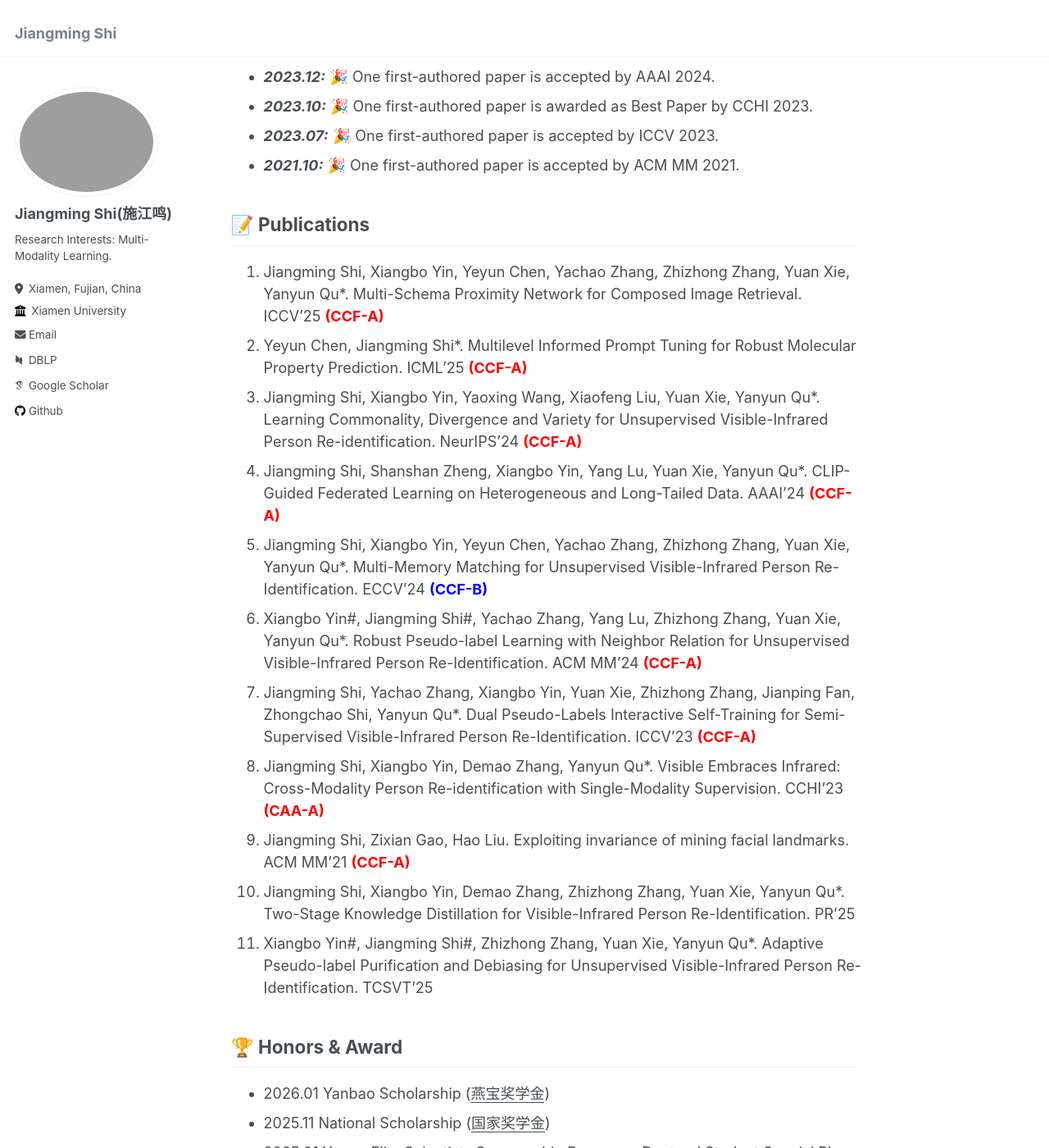
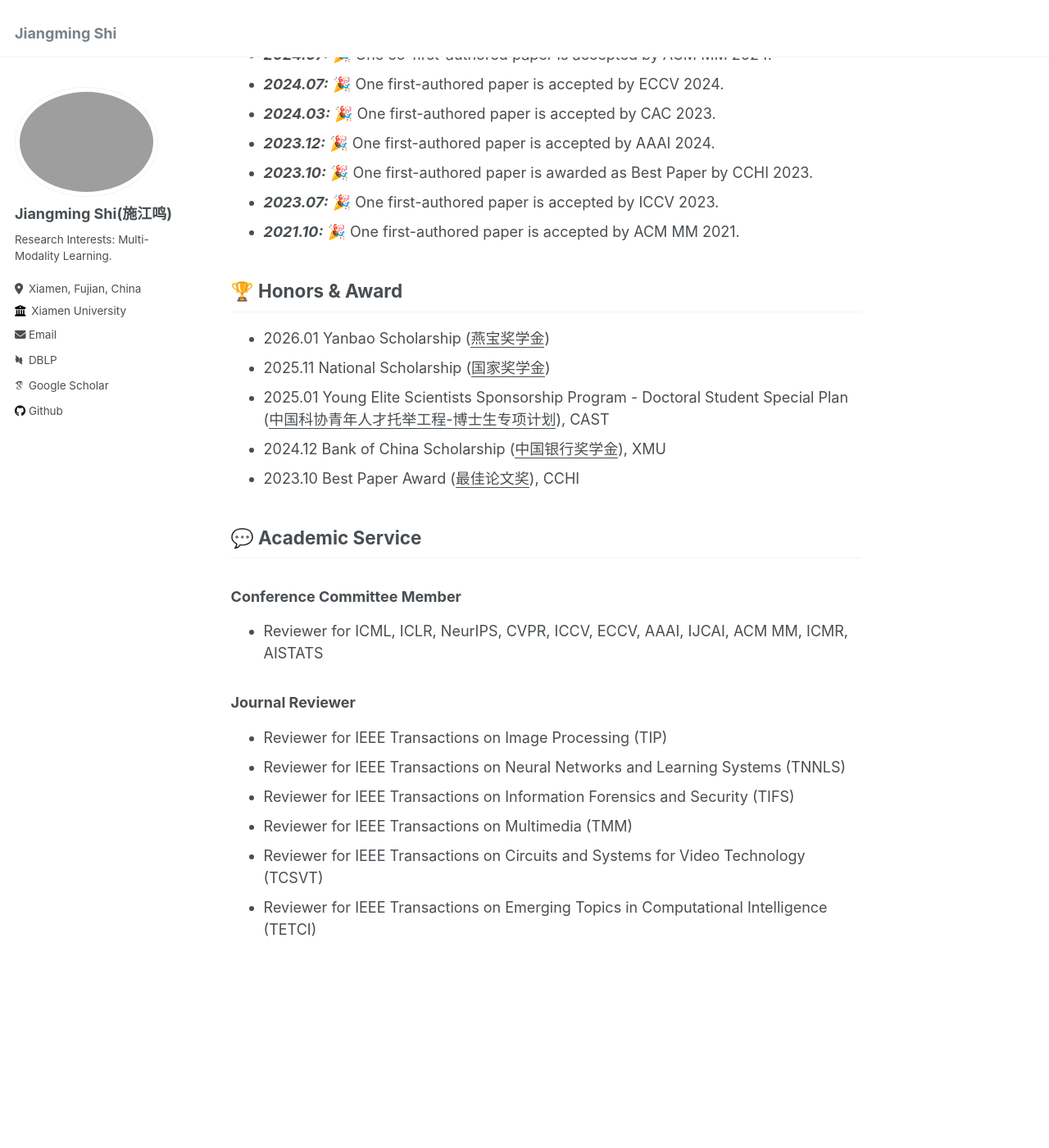
Before and after one commit to shijiangming1/shijiangming1.github.io, a Jekyll site: the page built from _pages/about.md, in a window 1280 px wide and 1400 px high, scrolled down 811 px. Shown: the whole window at 82% size. Built offline with Jekyll 4.4.1, drawn with Linux system fonts in a browser that asks for light colours; some web fonts are replaced; part of the change alters nothing that is shown; some of the changed text lies outside the part shown.

Commit message:
Update about.md

```diff
--- a/_pages/about.md
+++ b/_pages/about.md
@@ -8,7 +8,7 @@ redirect_from:
 ---
 <hr>
 <!-- My name is Jiangming Shi (施江鸣), I'm a Ph.D. student at Institute of Artificial Intelligence, Xiamen University & SII, supervised by Professor Yanyun Qu (曲延云). My research interests are deep learning and computer vision algorithms, such as Multi-modal Learning. -->
-Hi, my name is Jiangming Shi (Chinese: 施江鸣), I received my Ph.D. from the Xiamen University & SII, advised by Prof. Yanyun Qu (XMU) and Prof. Yuan Xie (ECNU). My research interests are multi-modal learning and multi-modal LLM.
+Hi, I am Jiangming Shi (施江鸣). I currently work as an Assistant Professor within the DMCV Research Group, School of Computer Science and Technology, East China Normal University. I obtained my Ph.D. degree at Xiamen University and SII, under the supervision of Professor Yanyun Qu (XMU) and Professor Yuan Xie (ECNU). My research interests include robust multi-modal learning and spatial intelligent.
 <!-- My research interest includes neural machine translation and computer vision. I have published more than 100 papers at the top international AI conferences with total <a href='https://scholar.google.com/citations?user=DhtAFkwAAAAJ'>google scholar citations <strong><span id='total_cit'>260000+</span></strong></a> (You can also use google scholar badge <a href='https://scholar.google.com/citations?user=DhtAFkwAAAAJ'><img src="https://img.shields.io/endpoint?url={{ url | url_encode }}&logo=Google%20Scholar&labelColor=f6f6f6&color=9cf&style=flat&label=citations"></a>). -->
 
 
@@ -17,7 +17,7 @@ Hi, my name is Jiangming Shi (Chinese: 施江鸣), I received my Ph.D. from the
 <hr>
 <ul>
     <li>
-    <strong><i>2026.07:</i></strong> 🎉 One corresponding-authored paper is accepted by ACM MM 2026.
+    <strong><i>2026.07:</i></strong> 🎉 One corresponding-authored paper has been accepted. by ACM MM 2026.
   </li>
   <li>
     <strong><i>2026.05:</i></strong> 🎉 One paper is accepted by ICML 2026.
@@ -72,7 +72,7 @@ Hi, my name is Jiangming Shi (Chinese: 施江鸣), I received my Ph.D. from the
   </li>
 </ul>
 
-## 📝 Publications
+<!--## 📝 Publications
 1. Jiangming Shi, Xiangbo Yin, Yeyun Chen, Yachao Zhang, Zhizhong Zhang, Yuan Xie, Yanyun Qu*. Multi-Schema Proximity Network for Composed Image Retrieval. ICCV'25 **<font color=Red>(CCF-A)</font>**
 2. Yeyun Chen, Jiangming Shi*. Multilevel Informed Prompt Tuning for Robust Molecular Property Prediction. ICML'25 **<font color=Red>(CCF-A)</font>**
 3. Jiangming Shi, Xiangbo Yin, Yaoxing Wang, Xiaofeng Liu, Yuan Xie, Yanyun Qu*. Learning Commonality, Divergence and Variety for Unsupervised Visible-Infrared Person Re-identification. NeurIPS'24 **<font color=Red>(CCF-A)</font>**
@@ -84,7 +84,7 @@ Hi, my name is Jiangming Shi (Chinese: 施江鸣), I received my Ph.D. from the
 9. Jiangming Shi, Zixian Gao, Hao Liu. Exploiting invariance of mining facial landmarks. ACM MM'21 **<font color=Red>(CCF-A)</font>**
 10. Jiangming Shi, Xiangbo Yin, Demao Zhang, Zhizhong Zhang, Yuan Xie, Yanyun Qu*. Two-Stage Knowledge Distillation for Visible-Infrared Person Re-Identification. PR'25
 11. Xiangbo Yin#, Jiangming Shi#, Zhizhong Zhang, Yuan Xie, Yanyun Qu*. Adaptive Pseudo-label Purification and Debiasing for Unsupervised Visible-Infrared Person Re-Identification. TCSVT'25
-
+ -->
 ## 🏆 Honors & Award
 - 2026.01 Yanbao Scholarship (<ins>燕宝奖学金</ins>)
 - 2025.11 National Scholarship (<ins>国家奖学金</ins>)
```
